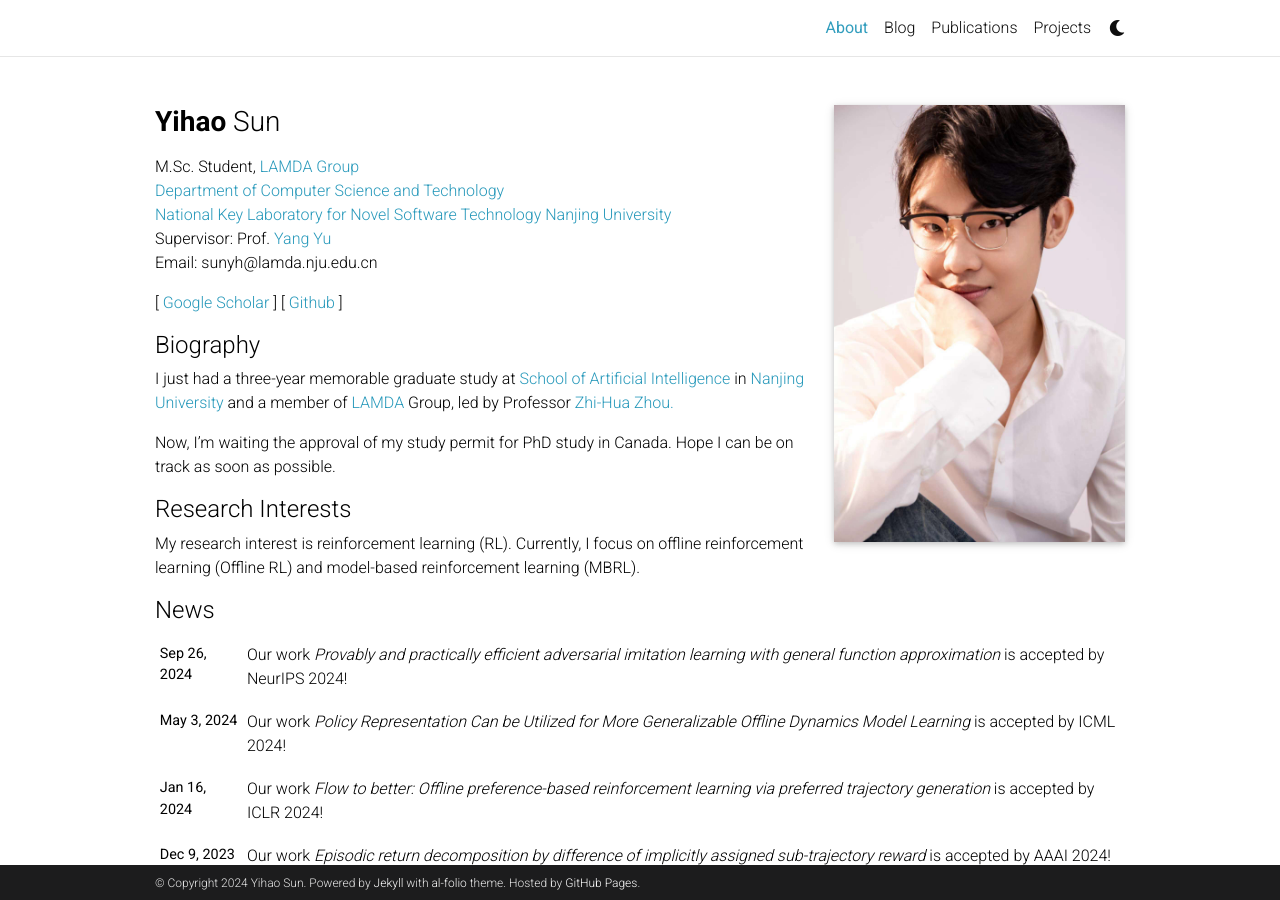
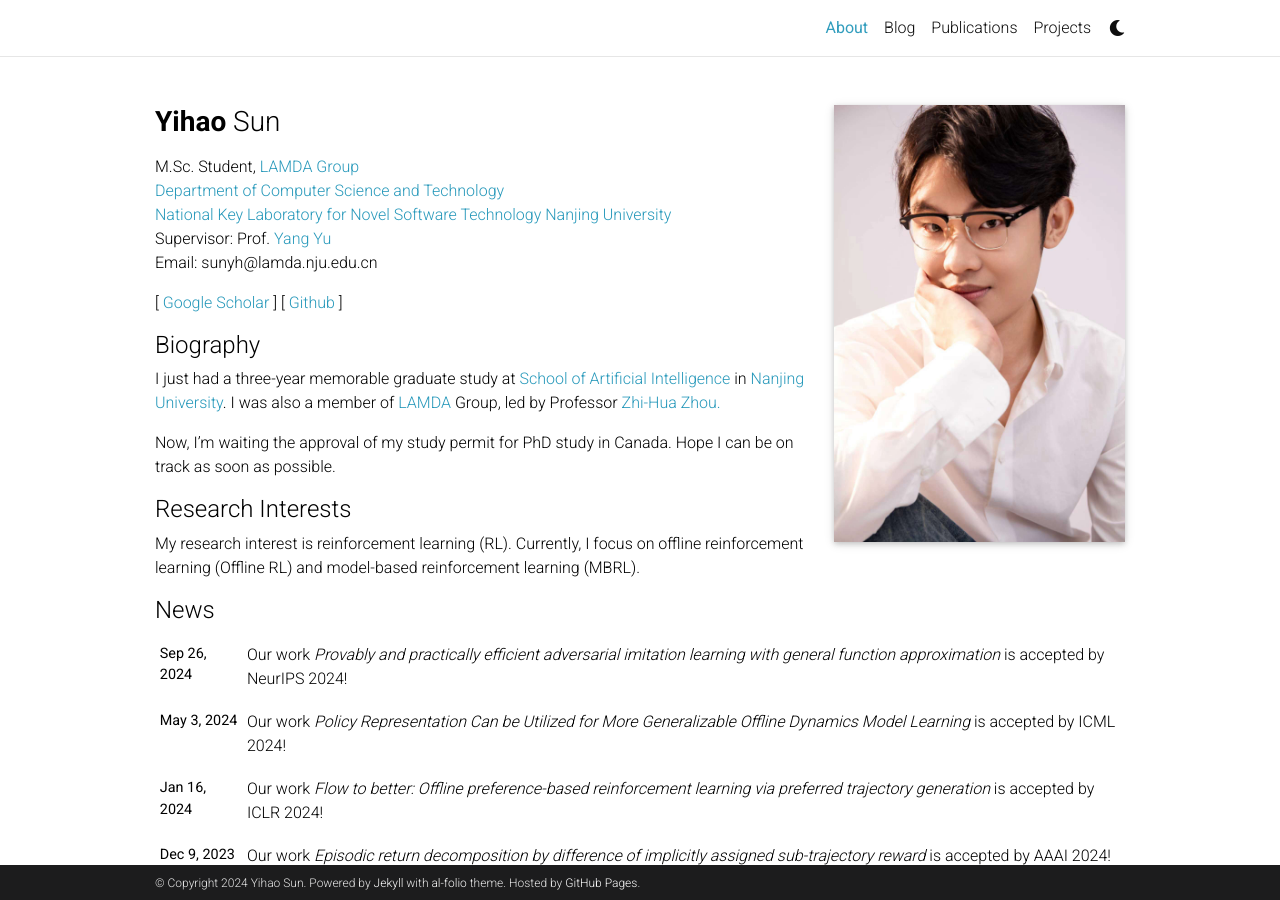
Before and after one commit to yihaosun1124/yihaosun1124.github.io, a Jekyll site: the page built from _pages/about.md, in a window 1280 px wide and 900 px high. Built offline with Jekyll 4.4.1, drawn with Linux system fonts in a browser that asks for light colours; comment, search, counter and statistics services are not loaded; a style sheet for code colours, icons or effects is not loaded.

Commit message:
update about.md

```diff
--- a/_pages/about.md
+++ b/_pages/about.md
@@ -25,7 +25,7 @@ Email: sunyh@lamda.nju.edu.cn <br/>
 
 #### Biography
 I just had a three-year memorable graduate study at <a href="http://ai.nju.edu.cn/" target="_blank">School of Artificial Intelligence</a> in
-<a href="http://www.nju.edu.cn/" target="_blank">Nanjing University</a> and a member of
+<a href="http://www.nju.edu.cn/" target="_blank">Nanjing University</a>. I was also a member of
 <a href="http://www.lamda.nju.edu.cn/CH.MainPage.ashx" target="_blank">LAMDA</a> Group, led by Professor <a href="http://cs.nju.edu.cn/zhouzh/" target="_blank">Zhi-Hua Zhou.</a>
 
 Now, I'm waiting the approval of my study permit for PhD study in Canada. Hope I can be on track as soon as possible.
```
